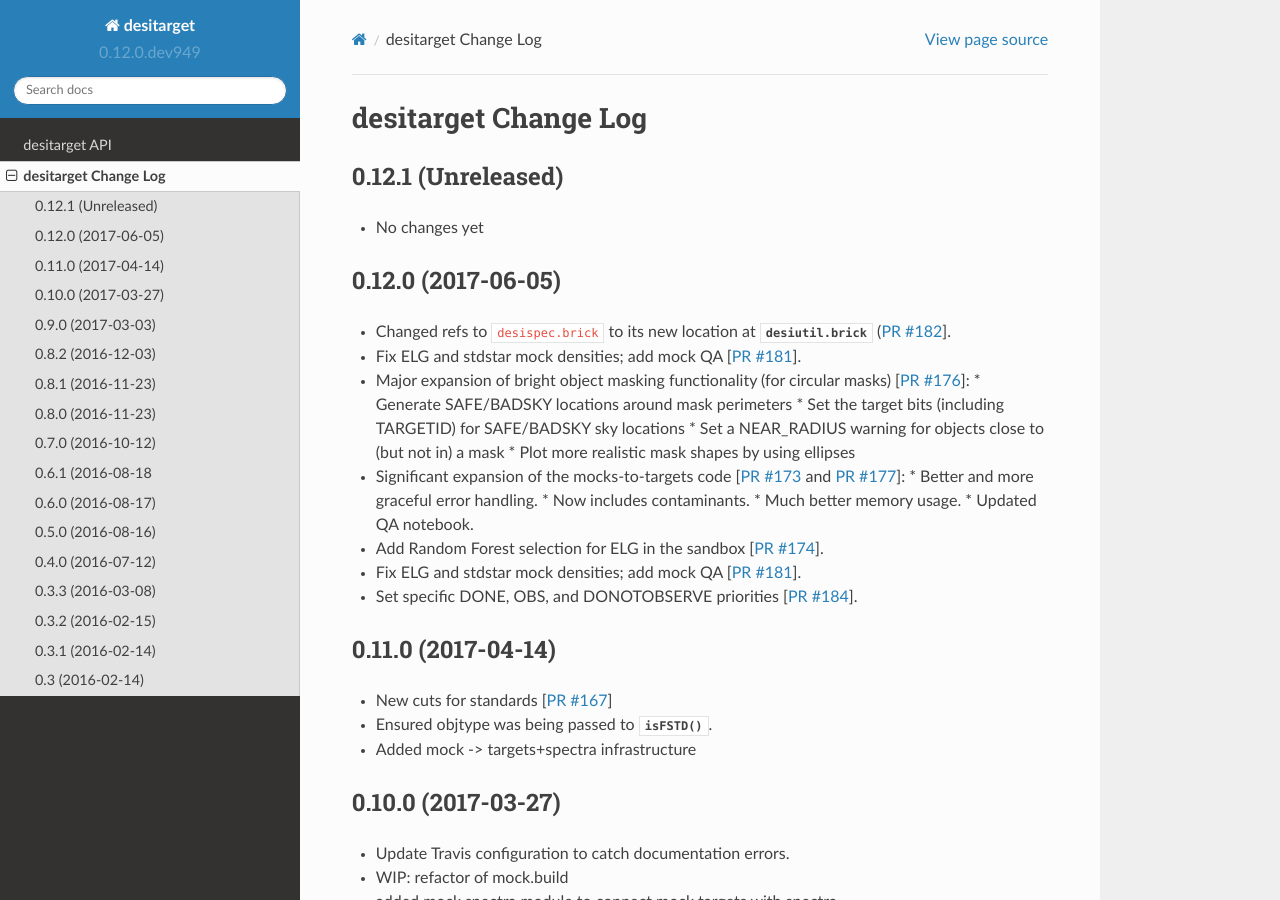
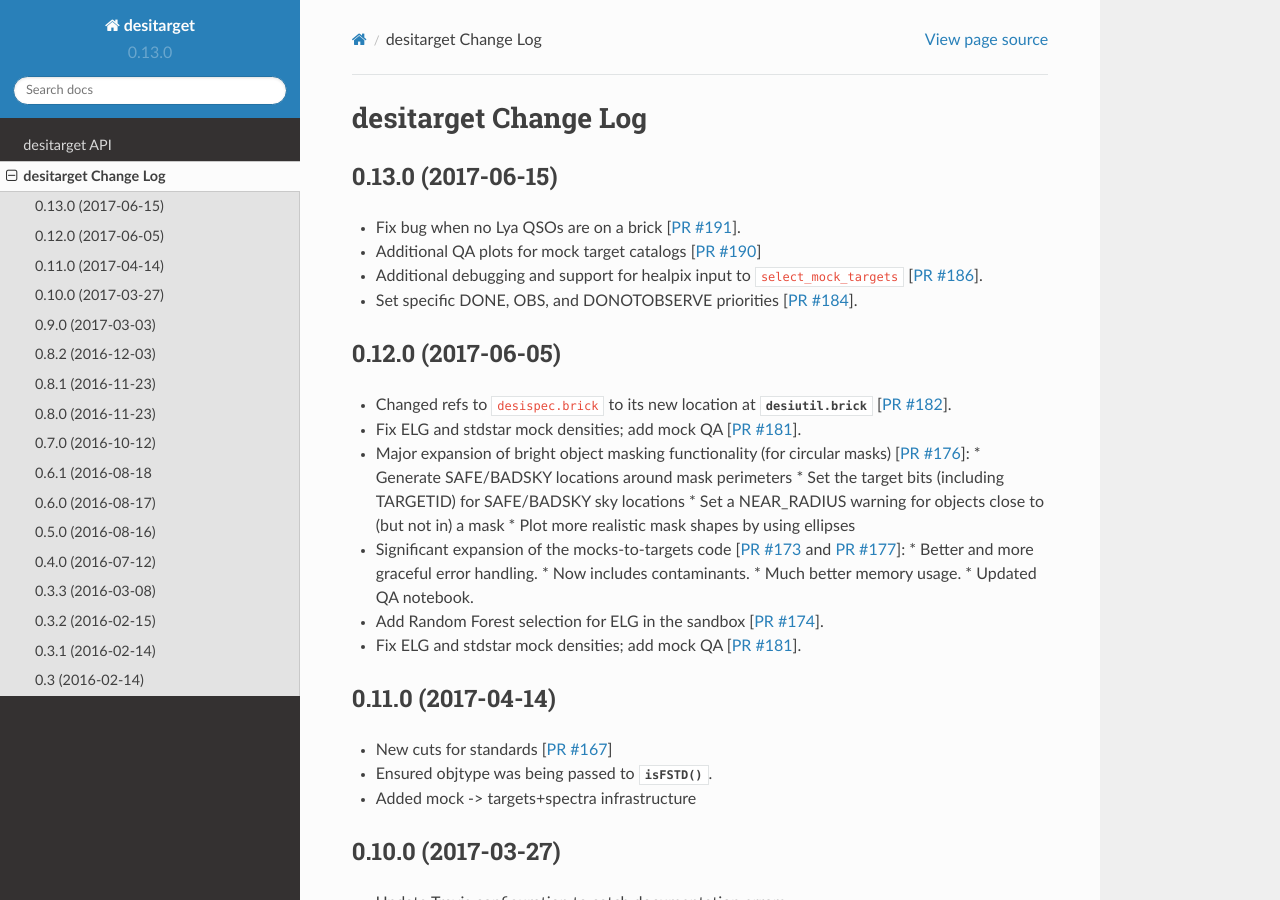
Before and after one commit to desihub/desitarget, a Sphinx documentation site: the page built from doc/changes.rst, in a window 1280 px wide and 900 px high. Built offline with Sphinx 7.4.7 and the Read the Docs theme 2.0.0, drawn with Linux system fonts in a browser that asks for light colours.

Commit message:
preparing for next tag

```diff
--- a/doc/changes.rst
+++ b/doc/changes.rst
@@ -2,15 +2,23 @@
 desitarget Change Log
 =====================
 
-0.12.1 (Unreleased)
+0.13.0 (2017-06-15)
 -------------------
 
-* No changes yet
+* Fix bug when no Lya QSOs are on a brick [`PR #191`_].
+* Additional QA plots for mock target catalogs [`PR #190`_]
+* Additional debugging and support for healpix input to ``select_mock_targets`` [`PR #186`_].
+* Set specific DONE, OBS, and DONOTOBSERVE priorities [`PR #184`_].
+
+.. _`PR #184`: https://github.com/desihub/desitarget/pull/184
+.. _`PR #186`: https://github.com/desihub/desitarget/pull/186
+.. _`PR #190`: https://github.com/desihub/desitarget/pull/190
+.. _`PR #191`: https://github.com/desihub/desitarget/pull/191
 
 0.12.0 (2017-06-05)
 -------------------
 
-* Changed refs to ``desispec.brick`` to its new location at :mod:`desiutil.brick` (`PR #182`_].
+* Changed refs to ``desispec.brick`` to its new location at :mod:`desiutil.brick` [`PR #182`_].
 * Fix ELG and stdstar mock densities; add mock QA [`PR #181`_].
 * Major expansion of bright object masking functionality (for circular masks) [`PR #176`_]:
   * Generate SAFE/BADSKY locations around mask perimeters
--- a/py/desitarget/_version.py
+++ b/py/desitarget/_version.py
@@ -1 +1 @@
-__version__ = '0.12.0.dev949'
+__version__ = '0.13.0'
```
Also changed, not shown: other parts of doc/changes.rst (+0 -2 lines).
